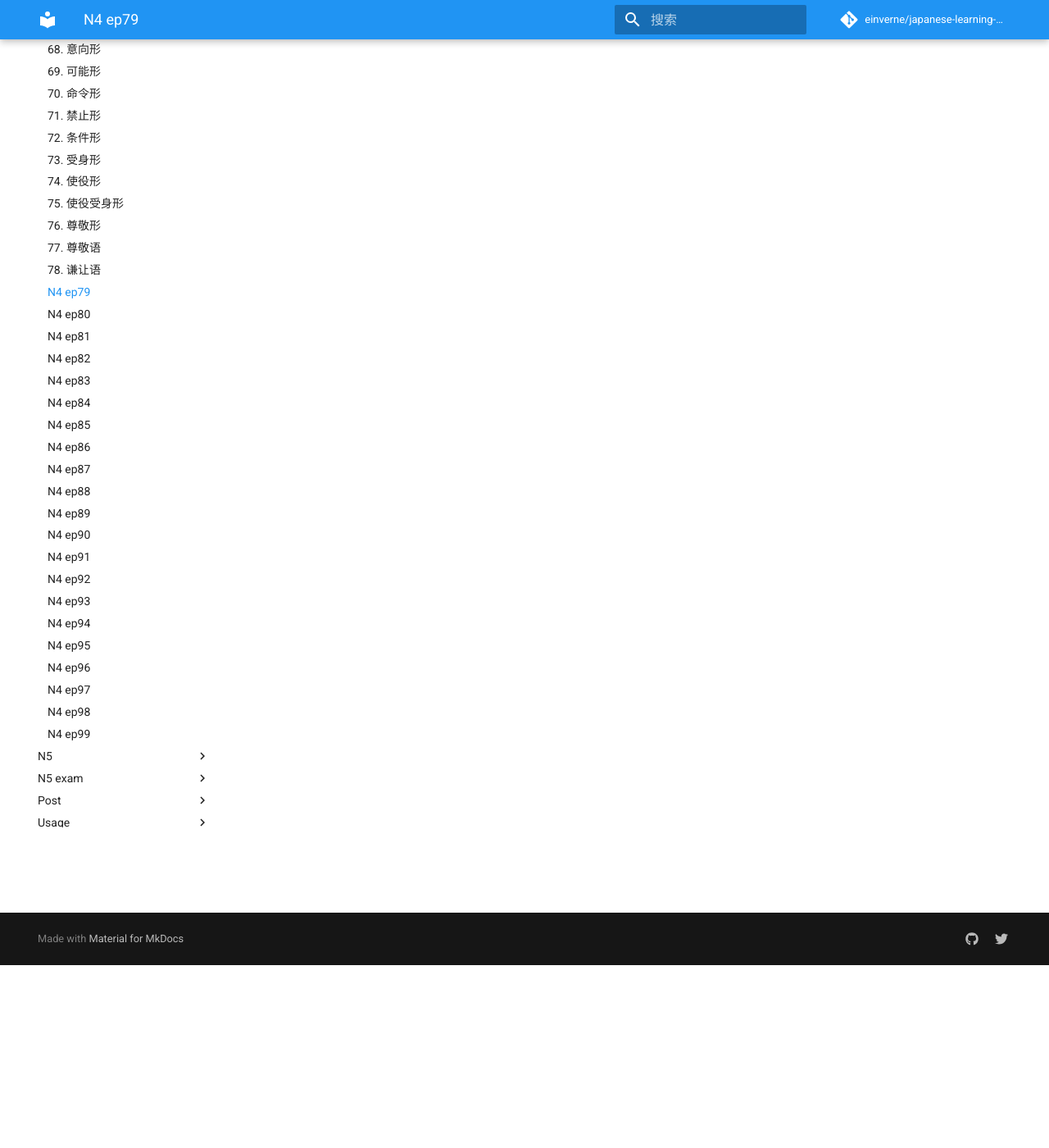
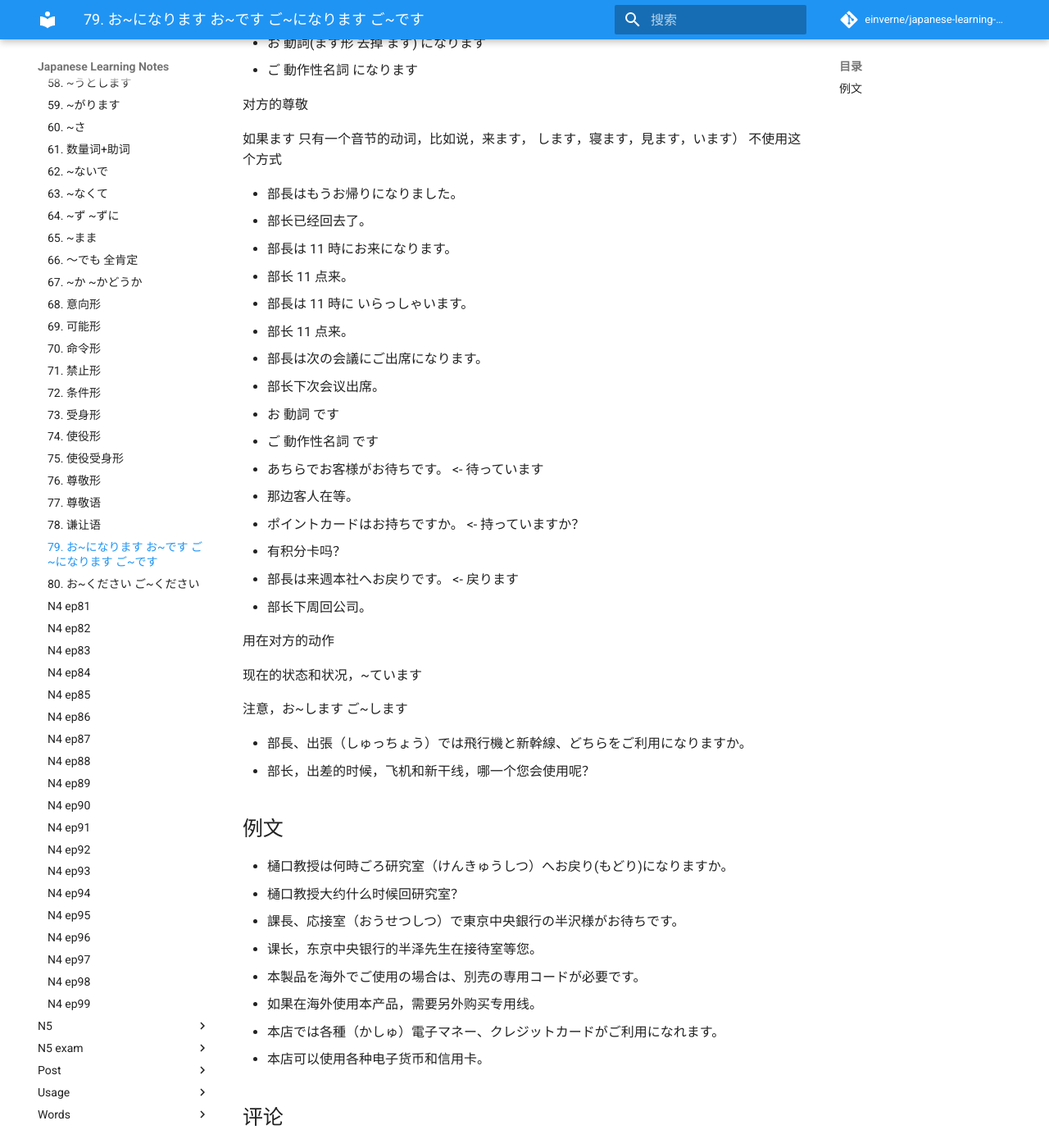
Before and after one commit to einverne/japanese-learning-notes, an MkDocs documentation site: the page built from docs/n4/n4-ep79.md, in a window 1280 px wide and 1400 px high, scrolled down 223 px. Shown: the whole window at 82% size. Built offline with MkDocs 1.6.1 and Material for MkDocs 9.7.7, drawn with Linux system fonts in a browser that asks for light colours; comment, search, counter and statistics services are not loaded; some of the changed text lies outside the part shown.

Commit message:
feat: add n4 to ep80

```diff
--- a/docs/n4/n4-ep79.md
+++ b/docs/n4/n4-ep79.md
@@ -1,3 +1,54 @@
 ---
 comments: true
 ---
+
+# 79. お~になります お~です ご~になります ご~です
+
+表示尊重
+
+- お 動詞(ます形 去掉 ます) になります
+- ご 動作性名詞 になります
+
+对方的尊敬
+
+如果ます 只有一个音节的动词，比如说，来ます， します，寝ます，見ます，います） 不使用这个方式
+
+- 部長はもうお帰りになりました。
+- 部长已经回去了。
+- 部長は 11 時にお来になります。
+- 部长 11 点来。
+- 部長は 11 時に いらっしゃいます。
+- 部长 11 点来。
+- 部長は次の会議にご出席になります。
+- 部长下次会议出席。
+
+
+- お 動詞 です
+- ご 動作性名詞 です
+
+- あちらでお客様がお待ちです。 <- 待っています
+- 那边客人在等。
+- ポイントカードはお持ちですか。 <- 持っていますか？
+- 有积分卡吗？
+- 部長は来週本社へお戻りです。 <- 戻ります
+- 部长下周回公司。
+
+用在对方的动作
+
+现在的状态和状况，~ています
+
+注意，お~します ご~します
+
+- 部長、出張（しゅっちょう）では飛行機と新幹線、どちらをご利用になりますか。
+- 部长，出差的时候，飞机和新干线，哪一个您会使用呢？
+
+## 例文
+
+- 樋口教授は何時ごろ研究室（けんきゅうしつ）へお戻り(もどり)になりますか。
+- 樋口教授大约什么时候回研究室？
+- 課長、応接室（おうせつしつ）で東京中央銀行の半沢様がお待ちです。
+- 课长，东京中央银行的半泽先生在接待室等您。
+- 本製品を海外でご使用の場合は、別売の専用コードが必要です。
+- 如果在海外使用本产品，需要另外购买专用线。
+- 本店では各種（かしゅ）電子マネー、クレジットカードがご利用になれます。
+- 本店可以使用各种电子货币和信用卡。
```
Also changed, not shown: docs/n4/n4-ep80.md (+41 -0 lines).
